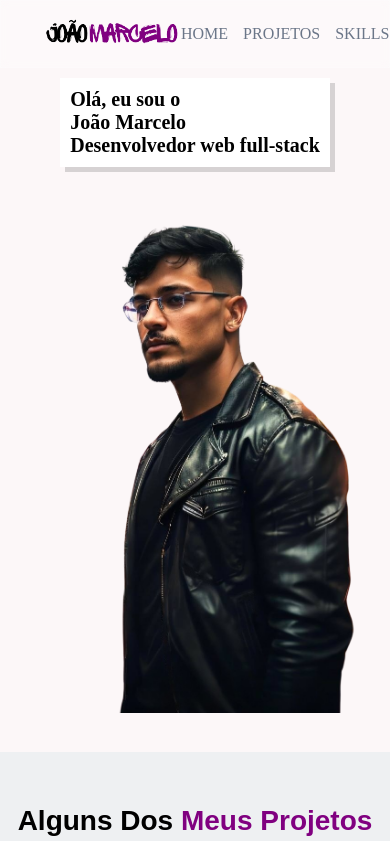
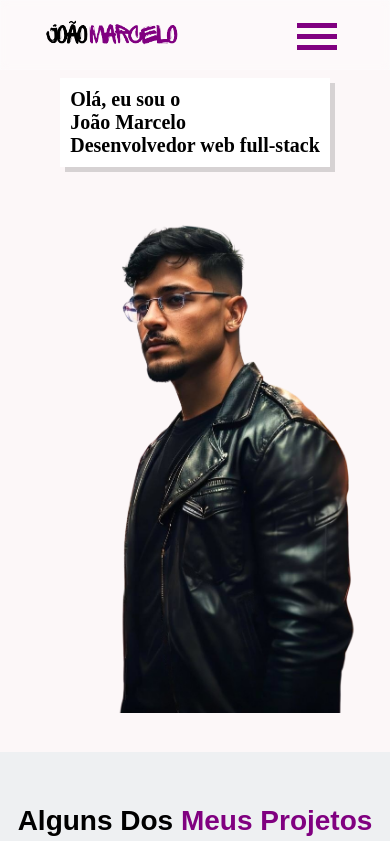
Before and after one commit to JohnnyNWT/my-portfolio, a React (Create React App) app: page / in a window 390 px wide. Shown: the top 841 px of the page. Built offline with nearby package versions, Linux system fonts and the light colour scheme; the HTML template or start-up script is replaced by a standard one.

Commit message:
FEAT: add menu hamburguer

```diff
--- a/src/components/Header.jsx
+++ b/src/components/Header.jsx
@@ -4,17 +4,45 @@ import 'bootstrap-icons/font/bootstrap-icons.css';
 import '../css/Header.css';
 
 class Header extends React.Component {
+  state = {
+    show: true,
+  };
+
+  handleClickMenuToggle = (event) => {
+    const { show } = this.state;
+    // document.body.style.overflow = show ? "hidden" : "initial";
+    event.currentTarget.parentNode.classList.toggle('on', show);
+    this.setState({ show: !this.state.show });
+  }
+
+  handleClickNavLink = (event) => {
+    const { show } = this.state;
+    if (!show) {
+      event.currentTarget.parentNode.classList.remove('on', show);
+      this.setState({ show: !this.state.show })
+    }
+  }
+
   render() {
+
     return(
       <div className="container-principal">
         <a href='#Home'>
           <img src={ logo } alt="logo" className="img-logo" style={{ cursor: "pointer" }} />
         </a>
-        <div className="nav-links">
-          <a href='#Home' className="nav-link">HOME</a>
-          <a href='#Projects' className="nav-link">PROJETOS</a>
-          <a href='#Skills' className="nav-link">SKILLS</a>
-          <a href='#Contact' className="nav-link">CONTATO</a>
+        <div className="menu-section">
+          <div onClick={ this.handleClickMenuToggle } className="menu-toggle">
+            <div className="one"></div>
+            <div className="two"></div>
+            <div className="three"></div>
+          </div>
+          <div onClick={ this.handleClickNavLink } className="nav-links">
+            <a href='#Home' className="nav-link">HOME</a>
+            <a href='#Projects' className="nav-link">PROJETOS</a>
+            <a href='#Skills' className="nav-link">SKILLS</a>
+            <a href='#Contact' className="nav-link">CONTATO</a>
+          </div>
+
         </div>
         <div className="social-links">
           <a href="https://www.linkedin.com/in/johnnydev/" target="_blank" className="social-link">
--- a/src/css/Header.css
+++ b/src/css/Header.css
@@ -87,3 +87,72 @@
 ::-webkit-scrollbar-thumb {
   background-color: #800080;
 }
+
+@media (max-width: 768px) {
+  .nav-links{
+    display: none;
+  }
+  .social-links{
+    display: none;
+  }
+
+  .one,
+  .two,
+  .three {
+    background-color: #800080;
+    height: 5px;
+    width: 100%;
+    margin: 6px auto;
+    transition-duration: 0.3s;
+  }
+
+  .menu-toggle {
+    width: 40px;
+    height: 30px;
+    margin-right: 20px;
+  }
+
+  .menu-section.on {
+    position: absolute;
+    top: 0;
+    left: 0;
+    width: 100vw;
+    height: 100vh;
+    background-color: #7159c1;
+    display: flex;
+    justify-content: center;
+    align-items: center;
+  }
+
+  .menu-section.on .nav-links {
+    display: block;
+  }
+
+  .menu-section.on .menu-toggle {
+    position: absolute;
+    right: 25px;
+    top: 15px;
+  }
+
+  .menu-section.on .menu-toggle .one {
+    transform: rotate(45deg) translate(7px, 7px);
+  }
+
+  .menu-section.on .menu-toggle .two {
+    opacity: 0;
+  }
+
+  .menu-section.on .menu-toggle .three {
+    transform: rotate(-45deg) translate(8px, -9px);
+  }
+
+  .menu-section.on .nav-links .nav-link {
+    text-align: center;
+    display: block;
+    color: white;
+
+    transition-duration: 0.5s;
+    font-size: 1.75rem;
+    line-height: 4rem;
+  }
+}
```
